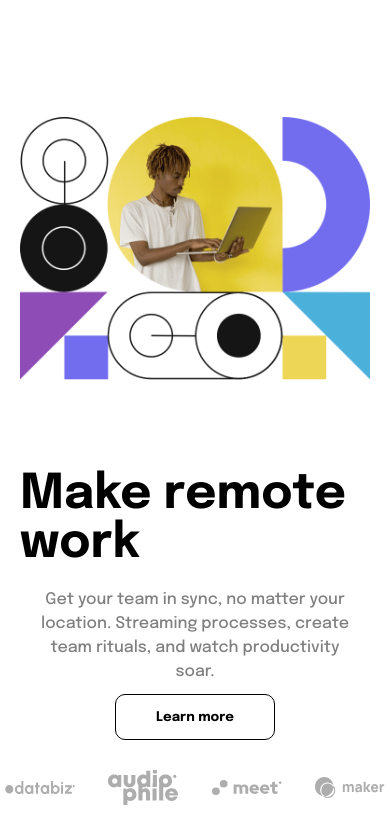
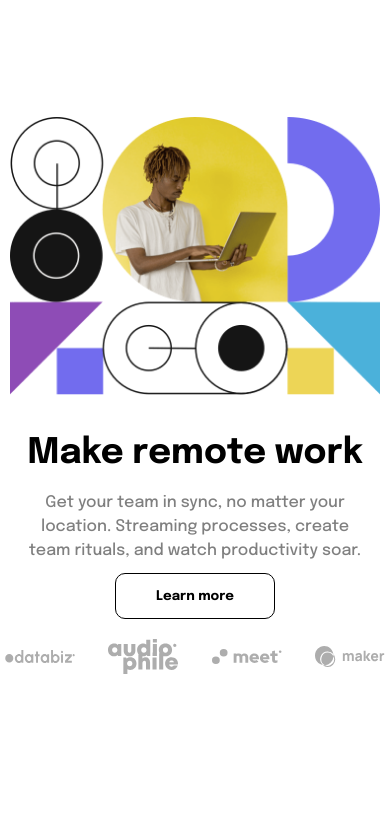
Before and after one commit to oderinde300/dropMenu, a plain HTML site: page index.html in a window 390 px wide. Shown: the part 72-895 px from the top of the page. After the commit the page ends 844 px from the top, so only its background shows below. Drawn offline with Linux system fonts and the light colour scheme.

Commit message:
Update style.css

```diff
--- a/style.css
+++ b/style.css
@@ -310,14 +310,18 @@ p {
     }
 
     .hero {
-        grid-template-columns: repeat(1, 350px);
+        grid-template-columns: repeat(1, 500px);
         gap: 50px;
+        row-gap: 0;
+        text-align: center;
     }
 
     .hero-img {
         content: url(images/image-hero-mobile.png);
         width: 100%;
         grid-row: 1;
+        margin-top: 0;
+        height: 100%;
     }
 
     .hero-text {
@@ -502,7 +506,6 @@ p {
     }
     /* End Company Drop Menu */
 
-
 /* Drop menu hover  */
     .drop-menu li a:hover {
         background-color: rgba(0, 0, 0, 0.1);
@@ -519,9 +522,30 @@ p {
 
     .icons img {
         width: 70px;
-        margin: 10px;
+        margin:  0px 10px;
     }
 
 }
 
+
+@media (max-width: 500px){
+    .hero-text h1 {
+        font-size: 2.2rem;
+    }
+
+    .hero {
+        grid-template-columns: repeat(1, 370px);
+        gap: 50px;
+        row-gap: 0;
+        text-align: center;
+    }
+
+    .hero-img {
+        content: url(images/image-hero-mobile.png);
+        width: 100%;
+        grid-row: 1;
+        margin-top: 0;
+        height: 100%;
+    }
+}
 /* END MEDIA QUERY  */
```
